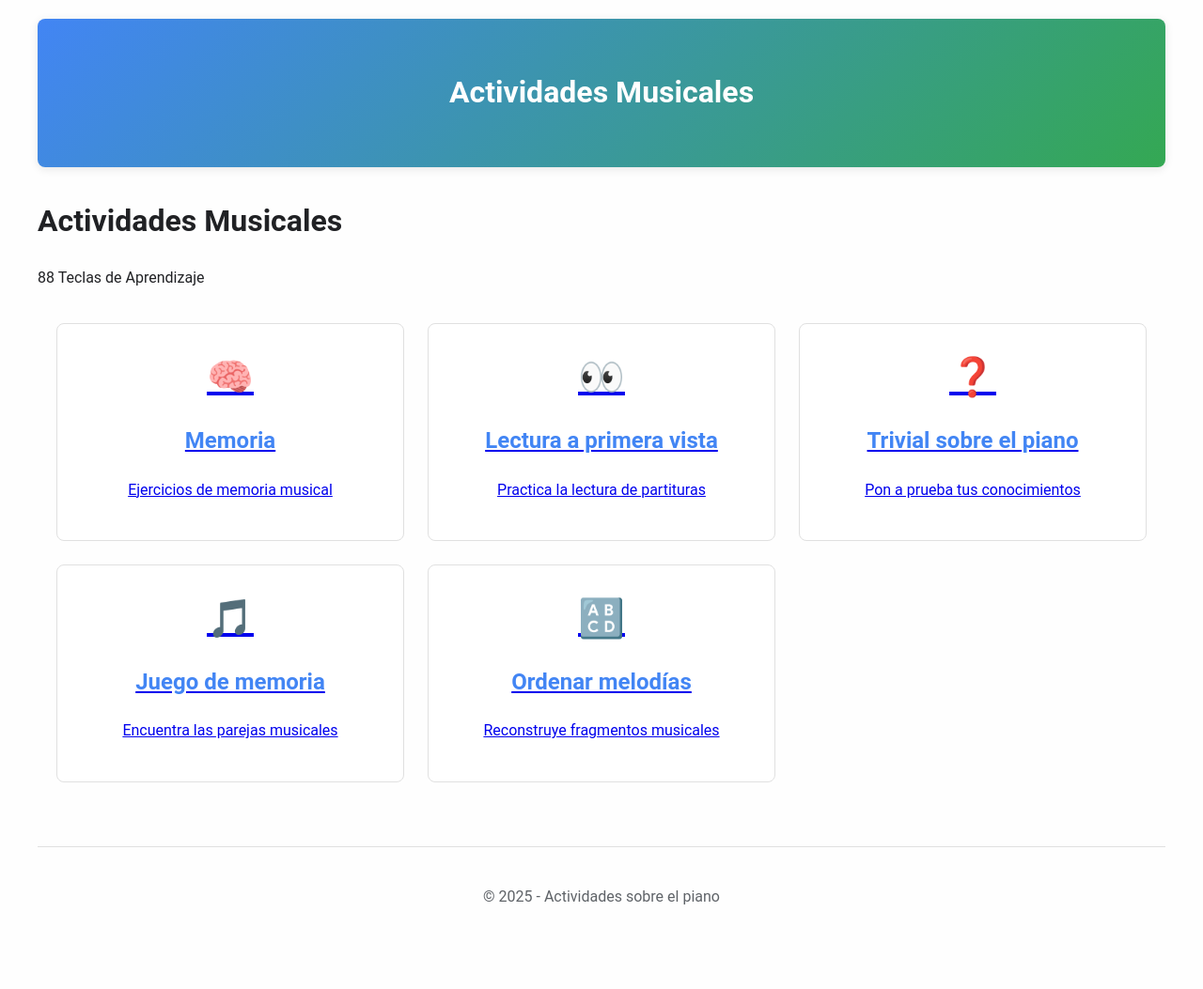
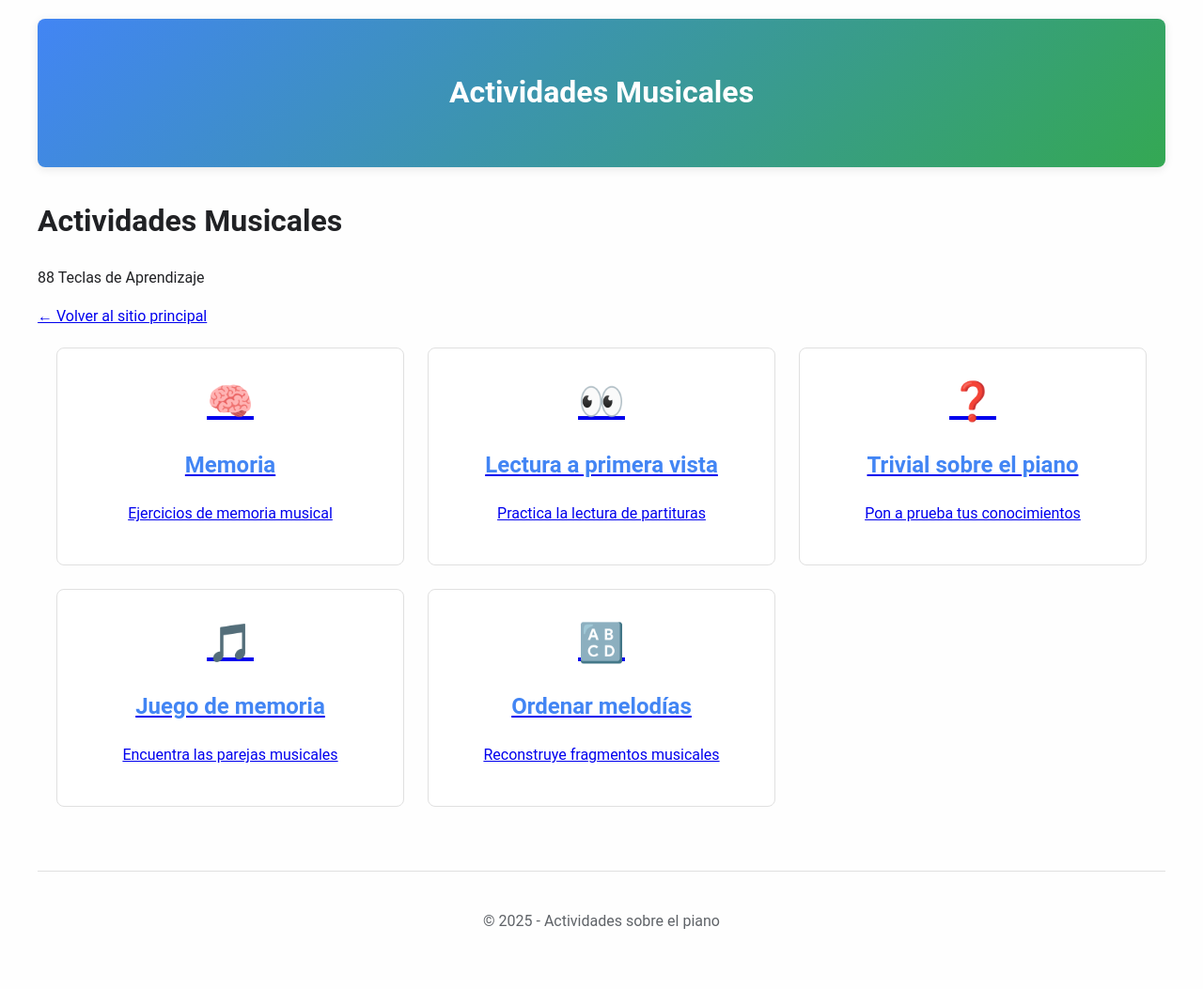
Before and after one commit to AlvaroBuitrago/88_teclas, a Jekyll site: the page built from index.md, in a window 1280 px wide. Shown: the whole page at 94% size. Built offline with Jekyll 4.4.1, drawn with Linux system fonts in a browser that asks for light colours; before the commit the page ends 1028 px from its top, so only the background shows below that.

Commit message:
Update index.md

```diff
--- a/index.md
+++ b/index.md
@@ -7,6 +7,12 @@ subtitle: 88 Teclas de Aprendizaje
 <div class="header-content">
     <h1>{{ page.title }}</h1>
     <p class="subtitle">{{ page.subtitle }}</p>
+</div>
+<div class="header-content">
+<a href="https://sites.google.com/view/88-teclas/" class="back-button">
+  ← Volver al sitio principal
+</a>
+
 </div>
 
 <div class="activity-grid">
```
